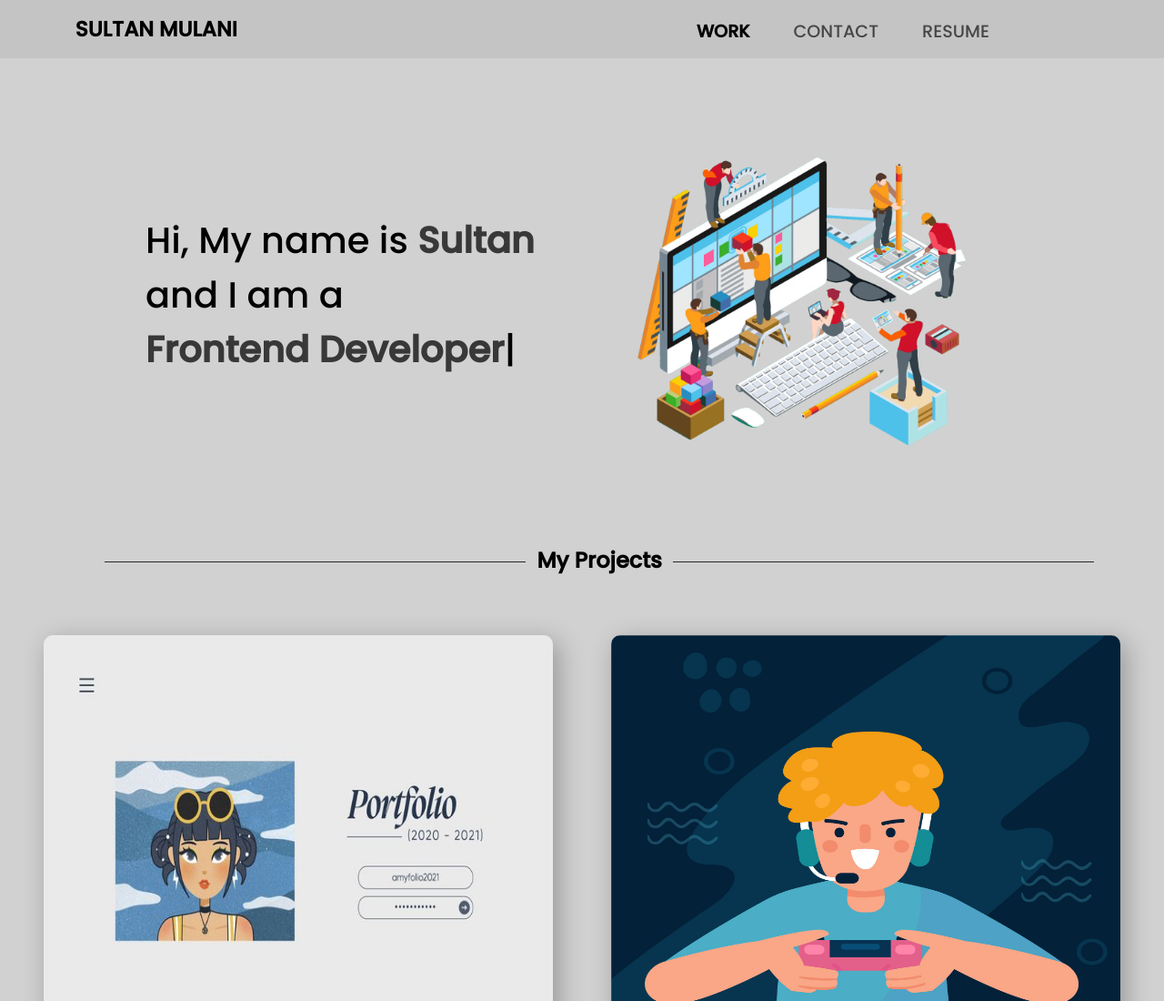
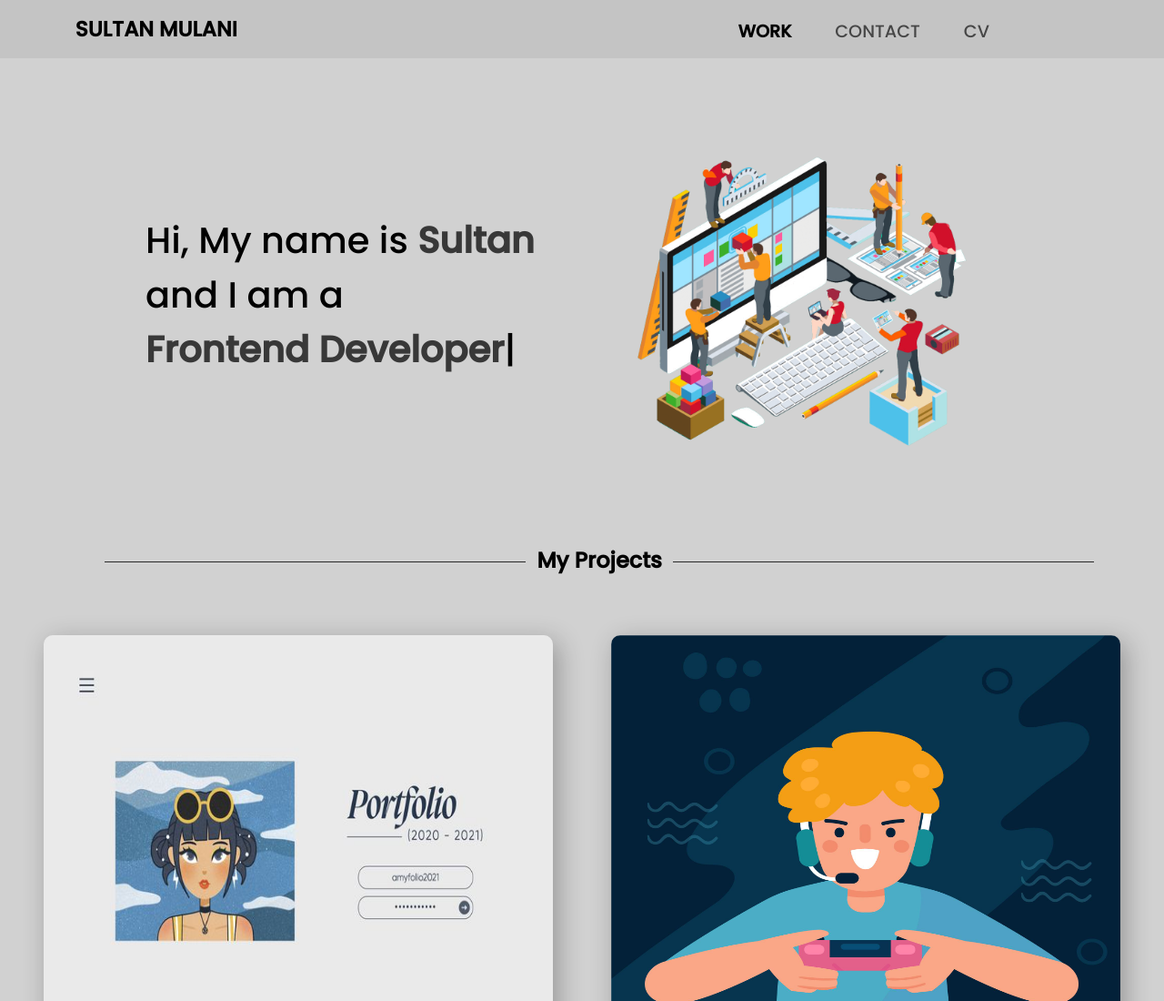
Before and after one commit to Sultan-08/Portfolio, a plain HTML site: page index.html in a window 1280 px wide. Shown: the top 1100 px of the page at 91% size. Drawn offline with nearby package versions, Linux system fonts and the light colour scheme; some packages are replaced by stand-ins of ours; a script that the page names is missing.

Commit message:
Update index.html

```diff
--- a/index.html
+++ b/index.html
@@ -20,7 +20,7 @@
         <ul class="main-nav">
             <li><a href="#myProjects" class="active">Work</a></li>
             <li><a href="#contact">Contact</a></li>
-            <li><a href="#" target="_blank">Resume</a></li>
+            <li><a href="#" target="_blank">CV</a></li>
         </ul>
     </header>
 
```
